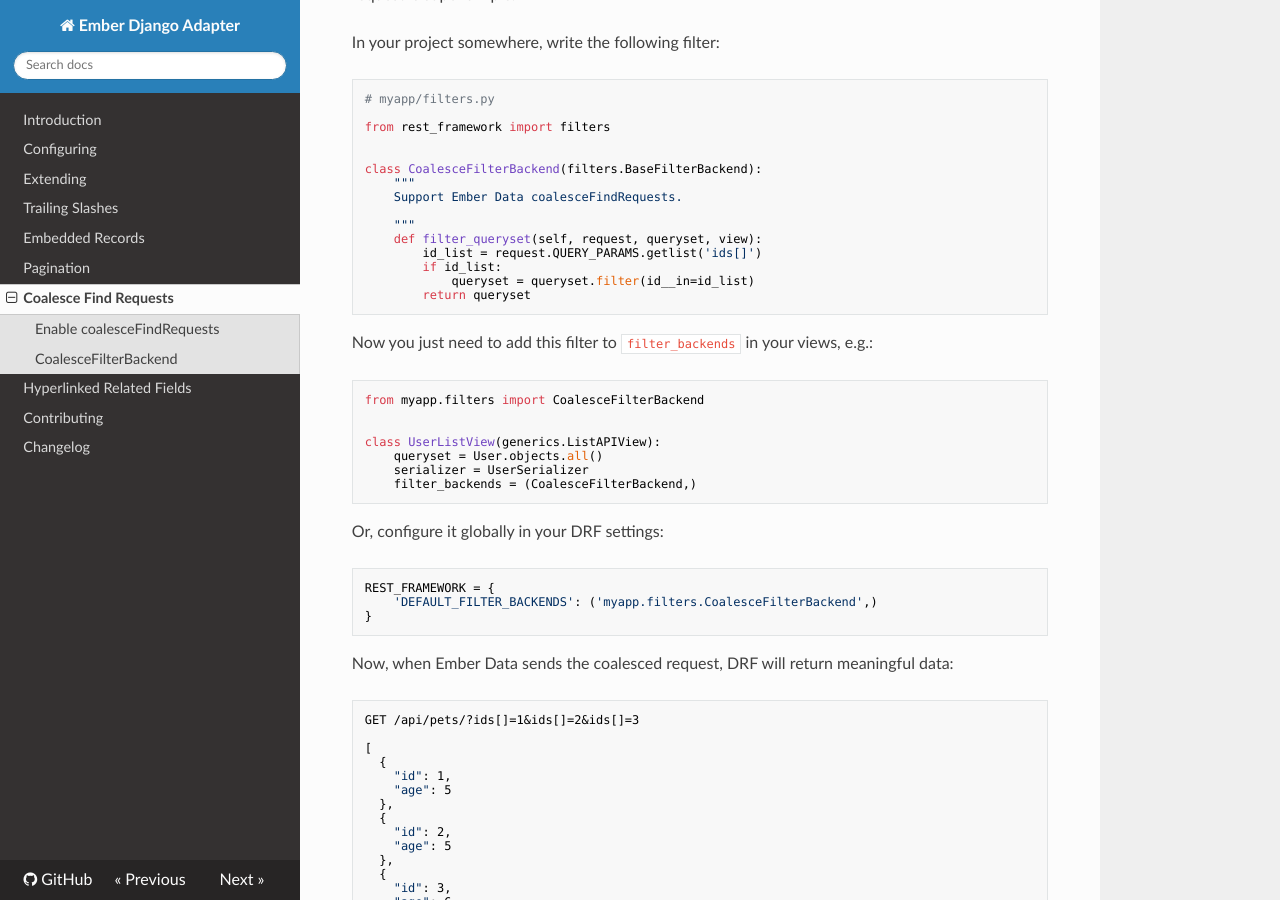
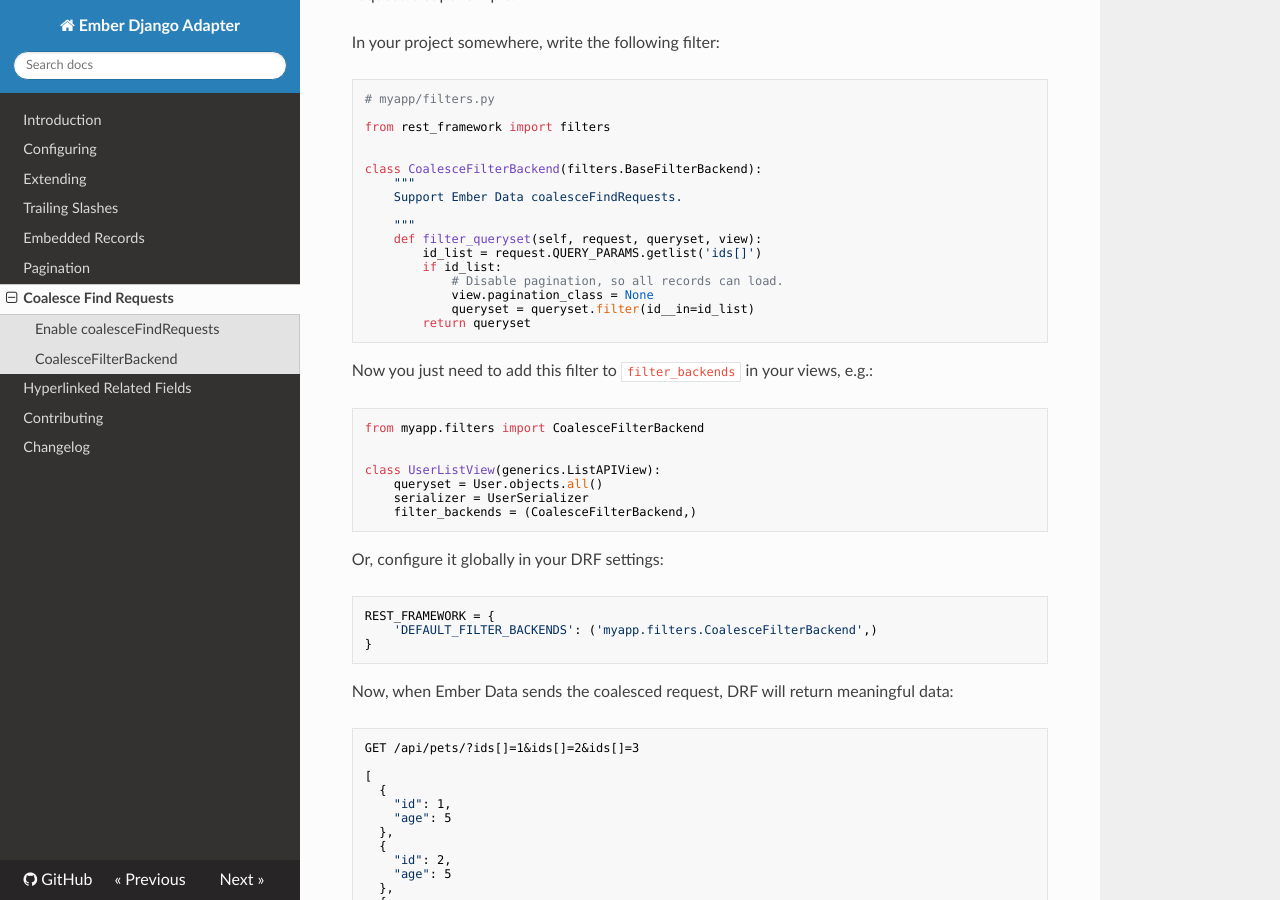
Before and after one commit to dustinfarris/ember-django-adapter, an MkDocs documentation site: the page built from docs/coalesce-find-requests.md, in a window 1280 px wide and 900 px high, scrolled down 1755 px. Built offline with MkDocs 1.6.1, drawn with Linux system fonts in a browser that asks for light colours; nearby versions of some CDN libraries; old or Windows-style settings are respelled for this version of MkDocs.

Commit message:
Coalesce Filter  update docs regarding pagination.
Disable pagination in example of Coalesce filter, see #144

````diff
--- a/docs/coalesce-find-requests.md
+++ b/docs/coalesce-find-requests.md
@@ -117,6 +117,8 @@
     def filter_queryset(self, request, queryset, view):
         id_list = request.QUERY_PARAMS.getlist('ids[]')
         if id_list:
+            # Disable pagination, so all records can load.
+            view.pagination_class = None
             queryset = queryset.filter(id__in=id_list)
         return queryset
 ```
````
